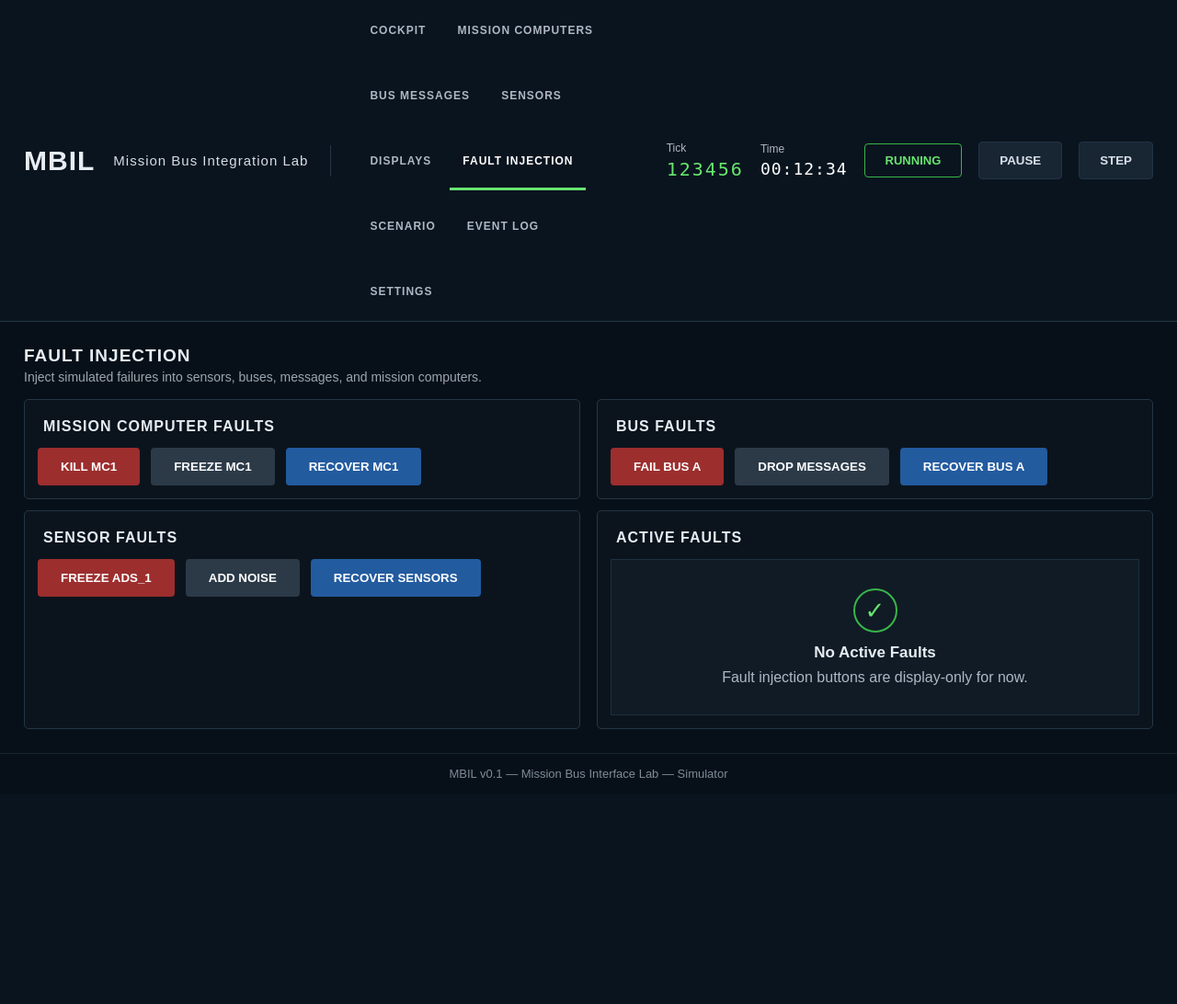
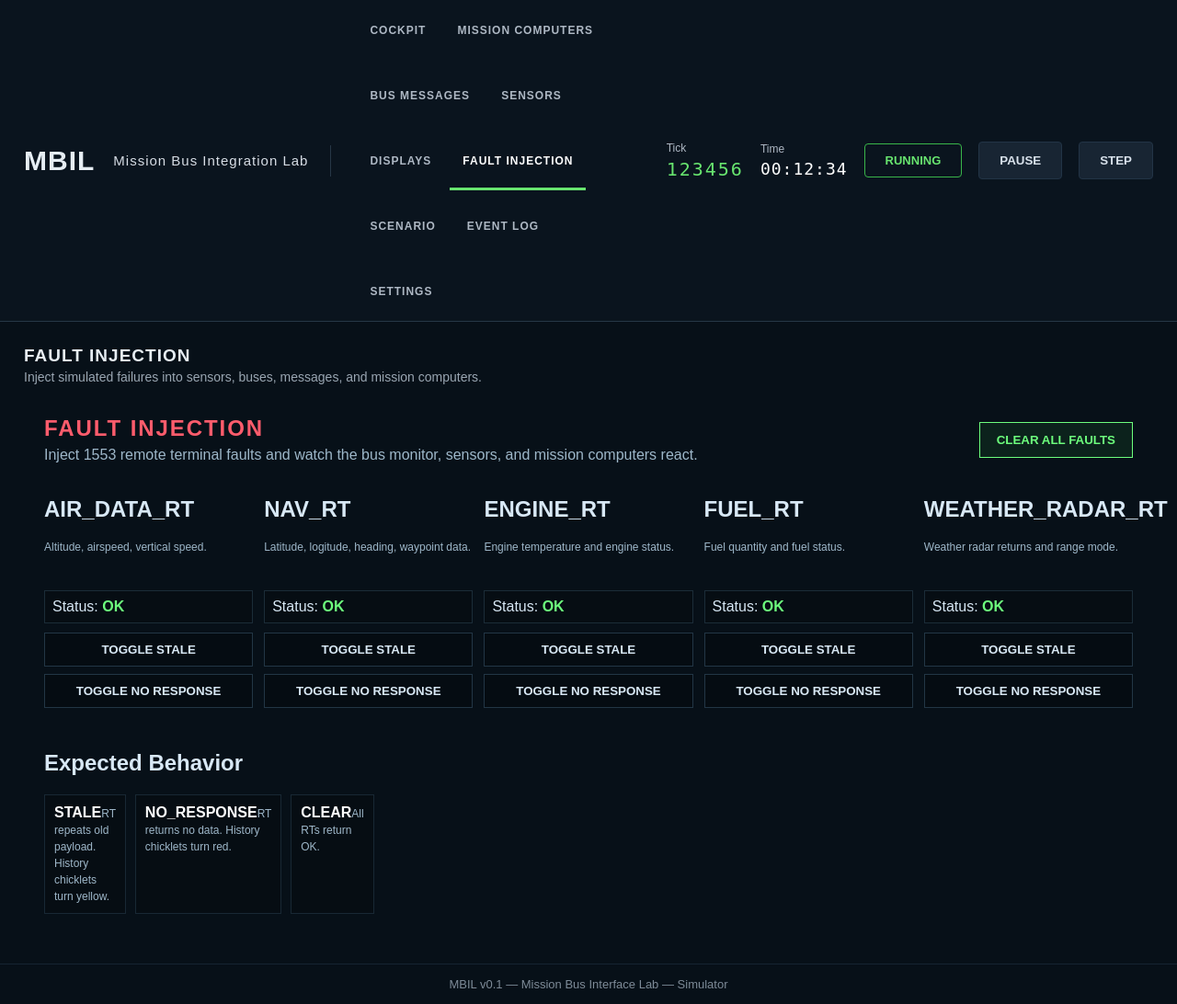
Before and after one commit to PaulFSherwood/mission-bus-integration-lab, a FastAPI app: page /faults in a window 1280 px wide. Shown: the whole page at 92% size. Before the commit the page ends 846 px from the top, so only its background shows below. Run offline with FastAPI, Linux system fonts and the light colour scheme.

Commit message:
working out Fault Injection page.

```diff
--- a/app/main.py
+++ b/app/main.py
@@ -4,6 +4,7 @@ from fastapi.staticfiles import StaticFiles
 from fastapi.templating import Jinja2Templates
 from app.sim.runtime import SimulatorRuntime
 from starlette.responses import RedirectResponse
+from pydantic import BaseModel
 
 app = FastAPI(title="MBIL")
 
@@ -81,6 +82,44 @@ DEMO_CONTEXT = {
     "sim_time": "00:12:34",
 }
 
+class FaultValue(BaseModel):
+    enable: bool
+
+@app.get("/api/faults")
+def api_faults():
+    return sim_runtime.bus.fault_status()
+
+@app.post("/api/faults/rt/{rt_name}/failed")
+def api_set_rt_failed(rt_name: str, value: FaultValue):
+    sim_runtime.bus.set_rt_failed(rt_name, value.enabled)
+
+    return {
+        "ok": True,
+        "rt": rt_name,
+        "failed": value.enabled,
+        "faults": sim_runtime.bus.fault_status(),
+    }
+
+@app.post("/api/faults/rt/{rt_name}/stale")
+def api_set_rt_stale(rt_name: str, value: FaultValue):
+    sim_runtime.bus.set_rt_stale(rt_name, value.enabled)
+
+    return {
+        "ok": True,
+        "rt": rt_name,
+        "stale": value.enabled,
+        "faults": sim_runtime.bus.fault_status(),
+    }
+
+@app.post("/api/faults/clear")
+def api_clear_faults():
+    sim_runtime.bus.clear_fault()
+
+    return {
+        "ok": True,
+        "faults": sim_runtime.bus.fault_status(),
+    }
+
 @app.get("/api/state")
 def api_state():
     return sim_runtime.to_api_state()
--- /dev/null
+++ b/app/static/css/60-faults.css
@@ -0,0 +1,136 @@
+.fault-page-shell {
+   padding: 18px 22px 28px;
+   color: #d8e8f5;
+}
+
+.fault-page-header {
+   display: flex;
+   justify-content: space-between;
+   align-items: center;
+   margin-bottom: 16px;
+}
+
+.fault-page-header h1 {
+   margin: 0;
+   color: #ff5c6c;
+   text-transform: uppercase;
+   letter-spacing: 0.08em;
+}
+
+.fault-page-header p {
+   margin: 6px 0 0;
+   color: #9eb7c9;
+}
+
+.fault-clear-button {
+   border: 1px solid #6dff7d;
+   background: rgba(30, 90, 40, 0.25);
+   color: #6dff7d;
+   padding: 11px 18px;
+   font-weight: 800;
+   text-transform: uppercase;
+   cursor: pointer;
+}
+
+.fault-grid {
+   display: grid;
+   grid-template-columns: repeat(5, minmax(190px, 1fr));
+   gap: 12px;
+}
+
+.fault-card
+.fault-notes-panel {
+   border: 1px solid rgba(120, 180, 220, 0.25);
+   background:
+   radial-gradient(circle at top left, rgba(255, 92, 188, 0,08), transparent 40%),
+   linear-gradient(180deg, rgba(15, 23, 29, 0.96), rgba(6, 10, 14, 0.96));
+   box-shadow: inset 0 0 25px rgba(0, 0, 0, 0.35);
+   padding: 12px;
+}
+
+.fault-card h2
+.fault-notes-panel h2 {
+   margin: 0 0 8px;
+   color: #53d8ff;
+   text-transform: uppercase;
+   font-size: 14px;
+}
+
+.fault-card p {
+   min-height: 42px;
+   color: #9eb7c9;
+   font-size: 12px;
+}
+
+.fault-status-line {
+   border: 1px solid rgba(120, 180, 220, 0.18);
+   background: rgba(0, 0, 0, 0.20);
+   padding: 8px;
+   margin: 10px 0;
+}
+
+.fault-status-line strong.ok {
+   color: #6dff7d;
+}
+
+.fault-status-line strong.stale {
+   color: #ffd84d;
+}
+
+.fault-status-line strong.failed {
+   color: #ff5c6c;
+}
+
+.fault-button-row {
+   display: grid;
+   gap: 8px;
+}
+
+.fault-button-row button {
+   border: 1px solid rgba(120, 180, 220, 0.25);
+   background: rgba(0, 0, 0, 0.25);
+   color: #d8e8f5;
+   padding: 10px 8px;
+   font-weight: 800;
+   text-transform: uppercase;
+   cursor: pointer;
+}
+
+.fault-button-row button.active-stale {
+   border-colro: #ffd84d;
+   color: #ffd84d;
+   box-shadow: 0 0 8px rgba(255, 216, 77, 0.22);
+}
+
+.fault-button-row button.active-failed {
+   border-color: #ff5c6c;
+   color: #ff5c6c;
+   box-shadow: 0 0 8px rgba(255, 92, 108, 0.22);
+}
+
+.fault-notes-panel {
+   margin-top: 14px;
+}
+
+.fault-notes-grid {
+   display: grid;
+   grid-template-columns: repeat(3, 1fr);
+   gap: 10px;
+}
+
+.fault-notes-grid div {
+   border: 1px solid rgba(120, 180, 220, 0.16);
+   padding: 10px;
+   background: rgba(0, 0, 0, 0.20);
+}
+
+.fault-notes-grid strong {
+   display: black;
+   color: #ffffff;
+   margin-bottom: 5px;
+}
+
+.fault-notes-grid span {
+   color: #9eb7c9;
+   font-size: 12px;
+}
--- a/app/static/css/mbil.css
+++ b/app/static/css/mbil.css
@@ -3,3 +3,4 @@
 @import url("./30-bus-messages.css");
 @import url("./40-mission-computers.css");
 @import url("./50-sensors.css");
+@import url("./60-faults.css");
--- a/app/static/js/cockpit.js
+++ b/app/static/js/cockpit.js
@@ -423,6 +423,7 @@ async function updateSensorsPage() {
         const busA = latestMessageByBus(messages, "BUS_A");
         const busB = latestMessageByBus(messages, "BUS_B");
 
+        updateSensorHealthHistory(messages);
         updateSensorStatusTable(messages);
         updateSensorEventTable(messages);
 
@@ -734,3 +735,222 @@ function updateMissionComputersPage(data) {
    drawMcHeartbeat("mc1-heartbeat-canvas", "#6dff7d");
    drawMcHeartbeat("mc2-heartbeat-canvas", "#ffd84d");
 }
+
+const SENSOR_HISTORY_LENGTH = 48;
+
+const sensorHistory = {
+   AIR_DATA_RT: [],
+   NAV_RT: [],
+   ENGINE_RT: [],
+   FUEL_RT: [],
+   OAT_SENSOR: [],
+   BUS_A: [],
+   BUS_B: [],
+};
+
+let lastSensorHistoryTick = null;
+
+function historyStatusFromMessage(msg) {
+   if (!msg) {
+      return "unknown";
+   }
+
+   if (msg.status === "OK") {
+      return "ok";
+   }
+
+   if (msg.status === "STALE" || msg.status === "WARN") {
+      return "warn";
+   }
+
+   if (msg.status === "NO_RESPONSE" || msg.status === "FAILED") {
+      return "fault";
+   }
+
+   return "unknown";
+}
+
+function pushSensorHistory(sensorName, status) {
+   if (!sensorHistory[sensorName]) {
+      sensorHistory[sensorName] = [];
+   }
+
+   sensorHistory[sensorName].push(status);
+
+   while (sensorHistory[sensorName].length > SENSOR_HISTORY_LENGTH) {
+      sensorHistory[sensorName].shift();
+   }
+}
+
+function renderSensorHistoryRows() {
+   document.querySelectorAll("[data-history-sensor]").forEach((row) =>  {
+      const sensorName = row.CDATA_SECTION_NODE.historySensor;
+      const values = sensorHistory[sensorName] || [];
+
+      const padded = [];
+
+      for (let i = values.length; i < SENSOR_HISTORY_LENGTH; i++) {
+         padded.push("unknown");
+      }
+
+      padded.push(...values);
+
+      row.innerHTML = padded.map((status) => {
+         return `<span class="history-tick ${status}"></span>`;
+      }).join("");
+   });
+}
+
+function updateSensorHealthHistory(message) {
+   if (!document.querySelector(".sensors-page-shell")) {
+      return;
+   }
+
+   if (!messages || messages.length === 0) {
+      renderSensorHistoryRows();
+      return;
+   }
+
+   const newestTick = Math.max(...messages.map((msg) => Number(msg.tick || 0)));
+
+   if (newestTick === lastSensorHistoryTick) {
+      return;
+   }
+
+   lastSensorHistoryTick = newestTick;
+
+   const latest = {
+      AIR_DATA_RT: latestMessageByType(message, "AIR_DATA"),
+      NAV_RT: latestMessageByType(message, "NAV_DATA"),
+      ENGINE_RT: latestMessageByType(message, "ENGINE_DATA"),
+      FUEL_RT: latestMessageByType(message, "FUEL_DATA"),
+      OAT_SENSOR: latestMessageByType(message, "AIR_DATA"),
+      STATIC_SENSOR: latestMessageByType(message, "AIR_DATA"),
+      BUS_A: latestMessageByType(message, "BUS_A"),
+      BUS_B: latestMessageByType(message, "BUS_B"),
+   }
+
+   Object.entries(latest).forEach(([sensorName, msg]) => {
+      let status = historyStatusFromMessage(msg);
+
+      if (msg && newestTick - Number(msg.tick || 0) > 5) {
+         status = "warn";
+      }
+
+      pushSensorHistory(sensorName, status);
+   });
+
+   renderSensorHistoryRows();
+}
+
+const faultButtonState = {};
+
+async function postFault(url, enabled) {
+   const response = await fetch(url, {
+      method: "POST",
+      headers: {
+         "Content-Type": "application/json",
+      },
+      body: JSON.stringify({ enabled }),
+   });
+
+   return await response.json();
+}
+
+function renderFaultStatus(faults) {
+   if (!faults || !faults.remote_terminals) {
+      return;
+   }
+
+   Object.entries(faults.remote_terminals).forEach(([rtName, info]) => {
+      const el = document.getElementById("fault-status-" + rtName);
+
+      if (!el) {
+         return;
+      }
+
+      el.classList.remove("ok", "stale", "failed");
+
+      if (info.failed) {
+         el.textContent = "NO_RESPONSE";
+         el.classList.add("failed");
+      } else if (info.stale) {
+         el.textContent = "STALE";
+         el.classList.add("stale");
+      } else {
+         el.textContent = "OK";
+         el.classList.add("ok");
+      }
+   });
+
+   document.querySelectorAll("[data-fault-rt]").forEach((button) => {
+      const rt = button.dataset.faultRt;
+      const type = button.dataset.faultType;
+      const info = faults.remote_terminals[rt];
+
+      button.classList.remove("active-stale", "active-failed");
+
+      if (!info) {
+         return;
+      }
+
+      if (type === "stale" && info.stale) {
+         button.classList.add("active-stale");
+      }
+
+      if (type === "failed" && info.failed) {
+         button.classList.add("active-failed");
+      }
+   });
+}
+
+async function refreshFaultStatus() {
+   if (!document.querySelector(".fault-page-shell")) {
+      return;
+   }
+
+   const response = await fetch("/api/faults");
+   const data = await response.json();
+
+   renderFaultStatus(data);
+}
+
+function setupFaultInjectionPage() {
+   if (!document.querySelector(".fault-page-shell")) {
+      return;
+   }
+
+   document.querySelectorAll("[data-fault-rt]").forEach((button) => {
+      button.addEventListener("click", async () => {
+         const rt = button.dataset.faultRt;
+         const type = button.dataset.faultType;
+         const key = rt + ":" + type;
+
+         faultButtonState[key] = !faultButtonState[key];
+
+         const url = `/api/faults/rt/${rt}/${type}`;
+         const result = await postFault(url, faultButtonState[key]);
+
+         renderFaultStatus(result.faults);
+      });
+   });
+
+   const clearButton = document.getElementById("clear-all-faults");
+
+   if (clearButton) {
+      clearButton.addEventListener("click", async () => {
+         await fetch("/api/faults/clear", { method: "POST" });
+
+         Object.keys(faultButtonState).forEach((key) => {
+            faultButtonState[key] = false;
+         });
+
+         refreshFaultStatus();
+      });
+   }
+
+   refreshFaultStatus();
+}
+
+setupFaultInjectionPage();
+setInterval(refreshFaultStatus, 1000);
--- a/app/templates/faults.html
+++ b/app/templates/faults.html
@@ -1,43 +1,76 @@
 {% extends "base.html" %}
 
 {% block content %}
+<section class="fault-page-shell">
+   <div class="fault-page-header">
+      <div>
+         <h1>Fault Injection</h1>
+         <p>Inject 1553 remote terminal faults and watch the bus monitor, sensors, and mission computers react.</p>
+      </div>
 
-<section class="dashboard-grid">
-    <div class="panel">
-        <div class="panel-title">Mission Computer Faults</div>
-        <div class="fault-buttons">
-            <button class="control-button reset">Kill MC1</button>
-            <button class="control-button pause">Freeze MC1</button>
-            <button class="control-button step">Recover MC1</button>
-        </div>
-    </div>
+      <button class="fault-clear-button" id="clear-all-faults">Clear All Faults</button>
+   </div>
 
-    <div class="panel">
-        <div class="panel-title">Bus Faults</div>
-        <div class="fault-buttons">
-            <button class="control-button reset">Fail BUS A</button>
-            <button class="control-button pause">Drop Messages</button>
-            <button class="control-button step">Recover BUS A</button>
-        </div>
-    </div>
+   <div class="fault-grid">
+      <section class="fault-card">
+         <h2>AIR_DATA_RT</h2>
+         <p>Altitude, airspeed, vertical speed.</p>
+         <div class="fault-status-line">Status: <strong id="fault-status-AIR_DATA_RT"></strong></div>
+         <div class="fault-button-row">
+            <button data-fault-rt="AIR_DATA_RT" data-fault-type="stale">Toggle Stale</button>
+            <button data-fault-rt="AIR_DATA_RT" data-fault-type="failed">Toggle No Response</button>
+         </div>
+      </section>
 
-    <div class="panel">
-        <div class="panel-title">Sensor Faults</div>
-        <div class="fault-buttons">
-            <button class="control-button reset">Freeze ADS_1</button>
-            <button class="control-button pause">Add Noise</button>
-            <button class="control-button step">Recover Sensors</button>
-        </div>
-    </div>
+      <section class="fault-card">
+         <h2>NAV_RT</h2>
+         <p>Latitude, logitude, heading, waypoint data.</p>
+         <div class="fault-status-line">Status: <strong id="fault-status-NAV_RT">OK</strong></div>
+         <div class="fault-button-row">
+            <button data-fault-rt="NAV_RT" data-fault-type="stale">Toggle Stale</button>
+            <button data-fault-rt="NAV_RT" data-fault-type="failed">Toggle No Response</button>
+         </div>
+      </section>
 
-    <div class="panel">
-        <div class="panel-title">Active Faults</div>
-        <div class="empty-alerts small-empty">
-            <div class="checkmark">✓</div>
-            <h2>No Active Faults</h2>
-            <p>Fault injection buttons are display-only for now.</p>
-        </div>
-    </div>
+      <section class="fault-card">
+         <h2>ENGINE_RT</h2>
+         <p>Engine temperature and engine status.</p>
+         <div class="fault-status-line">Status: <strong id="fault-status-ENGINE_RT">OK</strong></div>
+         <div class="fault-button-row">
+            <button data-fault-rt="ENGINE_RT" data-fault-type="stale">Toggle Stale</button>
+            <button data-fault-rt="ENGINE_RT" data-fault-type="failed">Toggle No Response</button>
+         </div>
+      </section>
+
+      <section class="fault-card">
+         <h2>FUEL_RT</h2>
+         <p>Fuel quantity and fuel status.</p>
+         <div class="fault-status-line">Status: <strong id="fault-status-FUEL_RT">OK</strong></div>
+         <div class="fault-button-row">
+            <button data-fault-rt="FUEL_RT" data-fault-type="stale">Toggle Stale</button>
+            <button data-fault-rt="FUEL_RT" data-fault-type="failed">Toggle No Response</button>
+         </div>
+      </section>
+
+      <section class="fault-card">
+         <h2>WEATHER_RADAR_RT</h2>
+         <p>Weather radar returns and range mode.</p>
+         <div class="fault-status-line">Status: <strong id="fault-status-WEATHER_RADAR_RT">OK</strong></div>
+         <div class="fault-button-row">
+            <button data-fault-rt="WEATHER_RADAR_RT" data-fault-type="stale">Toggle Stale</button>
+            <button data-fault-rt="WEATHER_RADAR_RT" data-fault-type="failed">Toggle No Response</button>
+         </div>
+      </section>
+
+      <section class="fault-notes-panel">
+         <h2>Expected Behavior</h2>
+         <div class="fault-notes-grid">
+            <div><strong>STALE</strong><span>RT repeats old payload. History chicklets turn yellow.</span></div>
+            <div><strong>NO_RESPONSE</strong><span>RT returns no data. History chicklets turn red.</span></div>
+            <div><strong>CLEAR</strong><span>All RTs return OK.</span></div>
+         </div>
+      </section>
+   </div>
 </section>
 
 {% endblock %}
```
Also changed, not shown: app/sim/bus1553.py (+20 -0 lines), app/static/css/50-sensors.css (+39 -8 lines), app/templates/sensors.html (+8 -8 lines).
